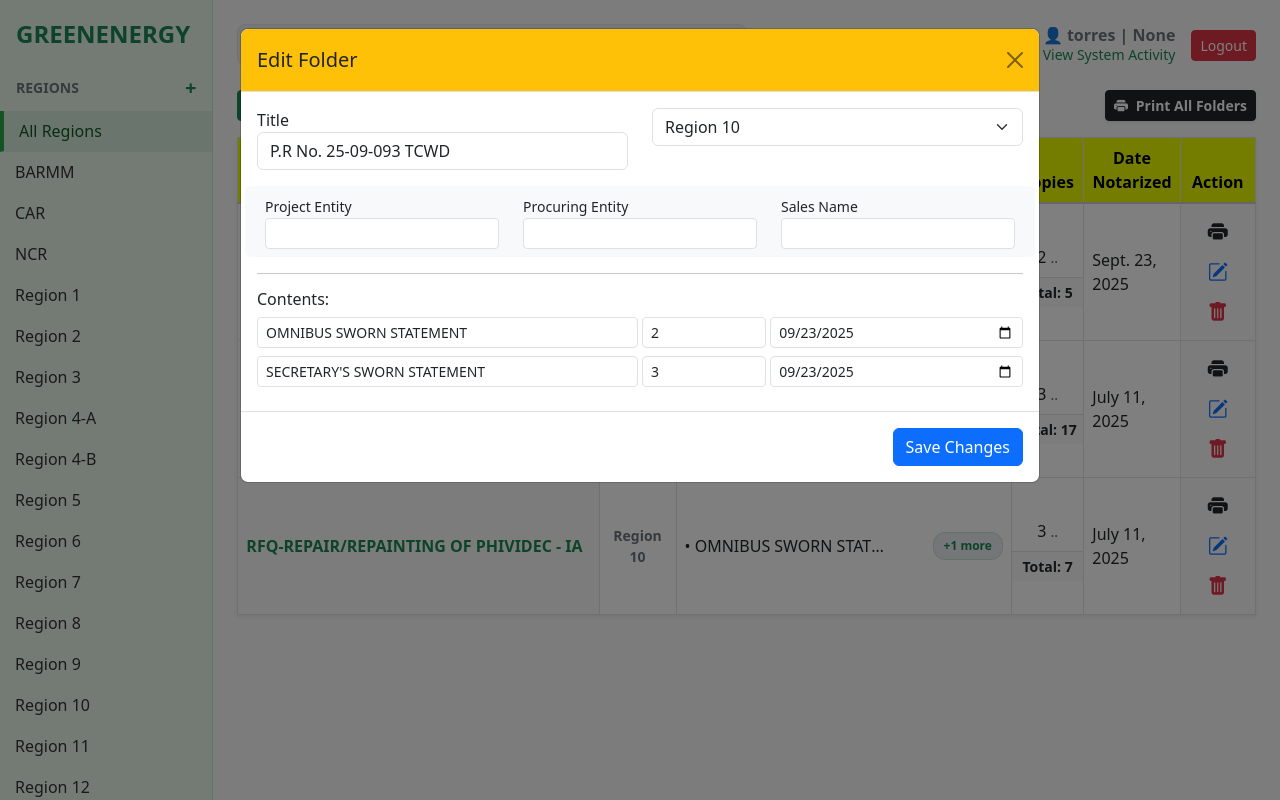
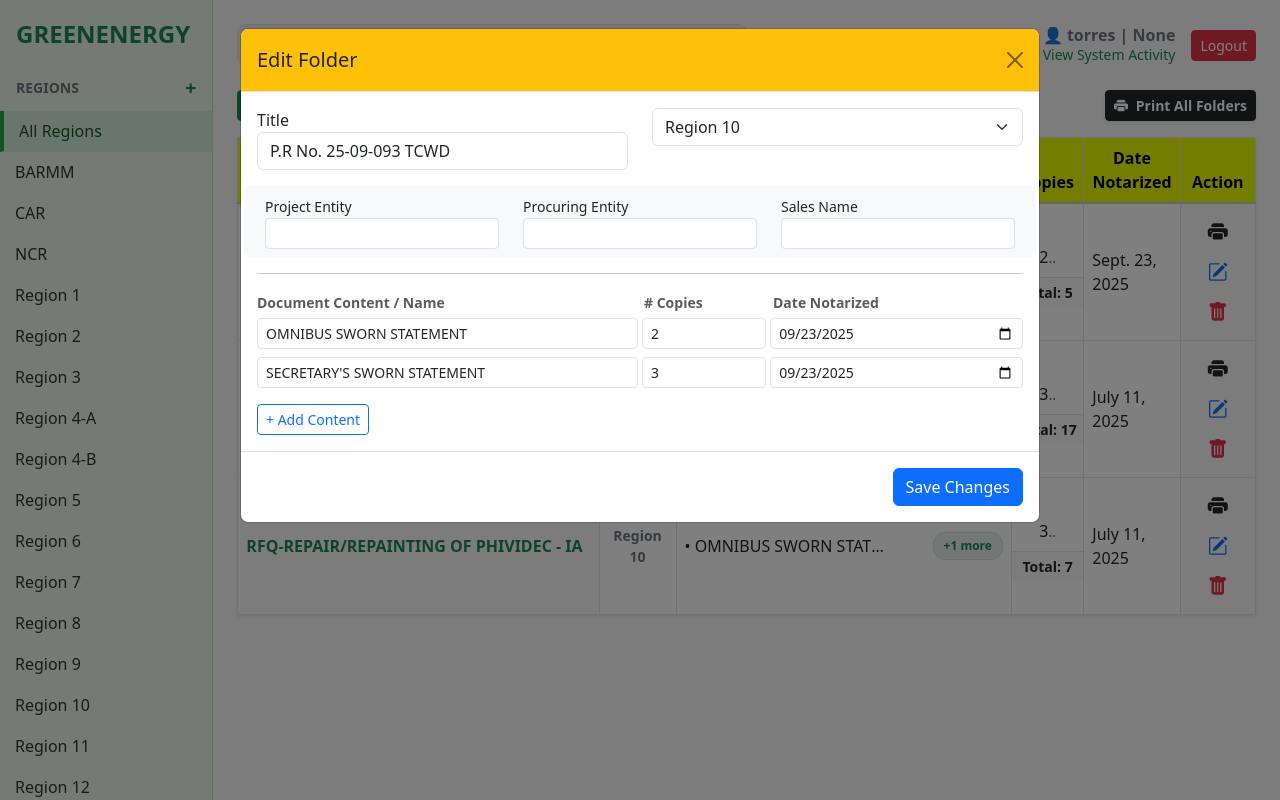
Before and after one commit to harbbengg/Greenergy, a Django app: page / in a window 1280 px wide, after a click that opens the changed part. Run offline with Django 5.2, Linux system fonts and the light colour scheme; a user stored in the database is signed in; data comes from the database, SQL or seed files in the repository; both versions use the stored data as it was after the commit; data that the repository does not hold is empty.

Commit message:
Added Add Content button to Edit Modal and fixed labels

```diff
--- a/core/templates/core/dashboard.html
+++ b/core/templates/core/dashboard.html
@@ -41,7 +41,6 @@
         .search-clear-btn { position: absolute; right: 15px; top: 50%; transform: translateY(-50%); cursor: pointer; color: #999; display: none; }
         .search-clear-btn:hover { color: #dc3545; }
 
-        /* ACTIVITY TIMELINE STYLES */
         .activity-item { border-left: 2px solid #198754; padding-left: 15px; margin-bottom: 15px; position: relative; }
         .activity-item::before { content: ''; position: absolute; left: -6px; top: 0; width: 10px; height: 10px; border-radius: 50%; background: #198754; }
         .activity-time { font-size: 0.75rem; color: #999; }
@@ -140,11 +139,7 @@
                                     {% endif %}
                                 </div>
                             </td>
-
-                            <td class="align-middle text-center small fw-bold text-secondary">
-                                {{ env.region.name }}
-                            </td>
-
+                            <td class="align-middle text-center small fw-bold text-secondary">{{ env.region.name }}</td>
                             <td class="p-2 align-middle">
                                 <div class="d-flex justify-content-between align-items-center w-100 position-relative">
                                     <span class="text-dark text-truncate me-2" style="max-width: 65%;">
@@ -172,23 +167,15 @@
                                     {% endif %}
                                 </div>
                             </td>
-
                             <td class="p-0 text-center align-middle">
                                 <div class="py-2">
-                                    {% if env.documents.first %}
-                                        {{ env.documents.first.num_pages }}
-                                        {% if env.documents.count > 1 %}<span class="text-muted small">..</span>{% endif %}
-                                    {% endif %}
+                                    {% if env.documents.first %}{{ env.documents.first.num_pages }}{% if env.documents.count > 1 %}<span class="text-muted small">..</span>{% endif %}{% endif %}
                                 </div>
                                 <div class="fw-bold bg-light small border-top py-1 w-100">Total: {{ env.total_pages }}</div>
                             </td>
-
                             <td class="align-middle">
-                                {% with env.documents.first as first_doc %}
-                                    {{ first_doc.date_notarized|default:"N/A" }}
-                                {% endwith %}
+                                {% with env.documents.first as first_doc %}{{ first_doc.date_notarized|default:"N/A" }}{% endwith %}
                             </td>
-
                             <td class="align-middle text-center bg-light">
                                 <button class="btn-icon text-dark" data-bs-toggle="modal" data-bs-target="#previewModal{{ env.id }}"><i class="bi bi-printer-fill fs-5"></i></button>
                                 <button class="btn-icon text-primary" data-bs-toggle="modal" data-bs-target="#editModal{{ env.id }}"><i class="bi bi-pencil-square fs-5"></i></button>
@@ -226,9 +213,7 @@
                 <p class="text-center text-muted">No recent activity recorded.</p>
                 {% endfor %}
             </div>
-            <div class="modal-footer">
-                <button type="button" class="btn btn-secondary btn-sm" data-bs-dismiss="modal">Close</button>
-            </div>
+            <div class="modal-footer"><button type="button" class="btn btn-secondary btn-sm" data-bs-dismiss="modal">Close</button></div>
         </div>
     </div>
 </div>
@@ -236,10 +221,7 @@
 <div class="modal fade" id="printAllModal" tabindex="-1">
     <div class="modal-dialog modal-xl">
         <div class="modal-content">
-            <div class="modal-header bg-dark text-white">
-                <h5 class="modal-title">Print All Folders ({{ envelopes|length }})</h5>
-                <button type="button" class="btn-close btn-close-white" data-bs-dismiss="modal"></button>
-            </div>
+            <div class="modal-header bg-dark text-white"><h5 class="modal-title">Print All Folders ({{ envelopes|length }})</h5><button type="button" class="btn-close btn-close-white" data-bs-dismiss="modal"></button></div>
             <div class="modal-body" style="max-height: 70vh; overflow-y: auto;">
                 <div id="printAllSection" class="bg-white">
                     {% for env in envelopes %}
@@ -266,10 +248,7 @@
                     {% endfor %}
                 </div>
             </div>
-            <div class="modal-footer justify-content-center">
-                <button type="button" class="btn btn-secondary" data-bs-dismiss="modal">Close</button>
-                <button type="button" class="btn btn-dark fw-bold px-5" onclick="printDiv('printAllSection')">🖨️ PRINT ALL FOLDERS</button>
-            </div>
+            <div class="modal-footer justify-content-center"><button type="button" class="btn btn-secondary" data-bs-dismiss="modal">Close</button><button type="button" class="btn btn-dark fw-bold px-5" onclick="printDiv('printAllSection')">🖨️ PRINT ALL FOLDERS</button></div>
         </div>
     </div>
 </div>
@@ -321,7 +300,13 @@
                     <div class="col-md-4"><label class="small">Sales Name</label><input type="text" name="sales_name" class="form-control form-control-sm" value="{{ env.sales_name|default:'' }}"></div>
                 </div>
                 <hr>
-                <h6>Contents:</h6>
+                <div class="row g-2 mb-1">
+                    <div class="col-6"><small class="text-muted fw-bold">Document Content / Name</small></div>
+                    <div class="col-2"><small class="text-muted fw-bold"># Copies</small></div>
+                    <div class="col-4"><small class="text-muted fw-bold">Date Notarized</small></div>
+                </div>
+
+                <div id="edit-content-rows-{{ env.id }}">
                     {% for doc in env.documents.all %}
                     <input type="hidden" name="doc_id[]" value="{{ doc.id }}">
                     <div class="row g-1 mb-2">
@@ -330,6 +315,8 @@
                         <div class="col-4"><input type="date" name="date[]" class="form-control form-control-sm" value="{{ doc.date_notarized|date:'Y-m-d' }}"></div>
                     </div>
                     {% endfor %}
+                </div>
+                <button type="button" class="btn btn-outline-primary btn-sm mt-2" onclick="addEditRow({{ env.id }})">+ Add Content</button>
             </div>
             <div class="modal-footer"><button type="submit" class="btn btn-primary">Save Changes</button></div>
         </form>
@@ -351,12 +338,8 @@
 <div class="modal fade" id="editRegionModal{{ region.id }}" tabindex="-1">
     <div class="modal-dialog modal-sm">
         <form action="{% url 'edit_region' region.id %}" method="post" class="modal-content">
-            {% csrf_token %}
-            <div class="modal-header bg-warning"><h5 class="modal-title">Edit Region</h5><button type="button" class="btn-close" data-bs-dismiss="modal"></button></div>
-            <div class="modal-body">
-                <label>Region Name</label>
-                <input type="text" name="region_name" class="form-control" value="{{ region.name }}" required>
-            </div>
+            {% csrf_token %}<div class="modal-header bg-warning"><h5 class="modal-title">Edit Region</h5><button type="button" class="btn-close" data-bs-dismiss="modal"></button></div>
+            <div class="modal-body"><label>Region Name</label><input type="text" name="region_name" class="form-control" value="{{ region.name }}" required></div>
             <div class="modal-footer"><button type="submit" class="btn btn-primary w-100">Save</button></div>
         </form>
     </div>
@@ -365,13 +348,8 @@
     <div class="modal-dialog modal-sm">
         <div class="modal-content">
             <div class="modal-header bg-danger text-white"><h5 class="modal-title">Delete Region?</h5><button type="button" class="btn-close btn-close-white" data-bs-dismiss="modal"></button></div>
-            <div class="modal-body text-center">
-                <p class="mb-0">Delete <strong>{{ region.name }}</strong>?</p>
-                <small class="text-danger d-block mt-2">Warning: This will delete ALL folders inside this region!</small>
-            </div>
-            <div class="modal-footer justify-content-center">
-                <a href="{% url 'delete_region' region.id %}" class="btn btn-danger w-100">Yes, Delete Region</a>
-            </div>
+            <div class="modal-body text-center"><p class="mb-0">Delete <strong>{{ region.name }}</strong>?</p><small class="text-danger d-block mt-2">Warning: This will delete ALL folders inside this region!</small></div>
+            <div class="modal-footer justify-content-center"><a href="{% url 'delete_region' region.id %}" class="btn btn-danger w-100">Yes, Delete Region</a></div>
         </div>
     </div>
 </div>
@@ -384,29 +362,12 @@
             <input type="hidden" name="add_envelope" value="true">
             <div class="modal-header bg-success text-white"><h5 class="modal-title">Create New Folder</h5><button type="button" class="btn-close btn-close-white" data-bs-dismiss="modal"></button></div>
             <div class="modal-body">
-                <div class="row mb-3">
-                    <div class="col-md-6"><label class="fw-bold">Folder Title</label><input type="text" name="title" class="form-control" placeholder="Main Title" required></div>
-                    <div class="col-md-6"><label class="fw-bold">Region</label><select name="region_id" class="form-select" required><option value="">-- Region --</option>{% for region in regions %}<option value="{{ region.id }}">{{ region.name }}</option>{% endfor %}</select></div>
-                </div>
-                <div class="row mb-3 bg-light p-2 rounded">
-                    <div class="col-md-4"><label class="small text-muted">Project Entity</label><input type="text" name="project_entity" class="form-control form-control-sm"></div>
-                    <div class="col-md-4"><label class="small text-muted">Procuring Entity</label><input type="text" name="procuring_entity" class="form-control form-control-sm"></div>
-                    <div class="col-md-4"><label class="small text-muted">Sales Name</label><input type="text" name="sales_name" class="form-control form-control-sm"></div>
-                </div>
+                <div class="row mb-3"><div class="col-md-6"><label class="fw-bold">Folder Title</label><input type="text" name="title" class="form-control" placeholder="Main Title" required></div><div class="col-md-6"><label class="fw-bold">Region</label><select name="region_id" class="form-select" required><option value="">-- Region --</option>{% for region in regions %}<option value="{{ region.id }}">{{ region.name }}</option>{% endfor %}</select></div></div>
+                <div class="row mb-3 bg-light p-2 rounded"><div class="col-md-4"><label class="small text-muted">Project Entity</label><input type="text" name="project_entity" class="form-control form-control-sm"></div><div class="col-md-4"><label class="small text-muted">Procuring Entity</label><input type="text" name="procuring_entity" class="form-control form-control-sm"></div><div class="col-md-4"><label class="small text-muted">Sales Name</label><input type="text" name="sales_name" class="form-control form-control-sm"></div></div>
                 <hr>
-
-                <div class="row g-2 mb-1">
-                    <div class="col-md-6"><small class="text-muted fw-bold">Document Content / Name</small></div>
-                    <div class="col-md-2"><small class="text-muted fw-bold"># Copies</small></div>
-                    <div class="col-md-4"><small class="text-muted fw-bold">Date Notarized</small></div>
-                </div>
-
+                <div class="row g-2 mb-1"><div class="col-md-6"><small class="text-muted fw-bold">Document Content / Name</small></div><div class="col-md-2"><small class="text-muted fw-bold"># Copies</small></div><div class="col-md-4"><small class="text-muted fw-bold">Date Notarized</small></div></div>
                 <div id="content-rows">
-                    <div class="row g-2 mb-2 content-row">
-                        <div class="col-md-6"><input type="text" name="context[]" class="form-control" placeholder="Description" required></div>
-                        <div class="col-md-2"><input type="number" name="pages[]" class="form-control" placeholder="1" value="1"></div>
-                        <div class="col-md-4"><input type="date" name="date[]" class="form-control"></div>
-                    </div>
+                    <div class="row g-2 mb-2 content-row"><div class="col-md-6"><input type="text" name="context[]" class="form-control" placeholder="Description" required></div><div class="col-md-2"><input type="number" name="pages[]" class="form-control" placeholder="1" value="1"></div><div class="col-md-4"><input type="date" name="date[]" class="form-control"></div></div>
                 </div>
                 <button type="button" class="btn btn-outline-success btn-sm mt-2" onclick="addRow()">+ Add Content</button>
             </div>
@@ -429,6 +390,7 @@
 
 <script src="https://cdn.jsdelivr.net/npm/bootstrap@5.3.0/dist/js/bootstrap.bundle.min.js"></script>
 <script>
+    // Add Row for Create Modal
     function addRow() {
         var container = document.getElementById('content-rows');
         var newRow = document.createElement('div');
@@ -437,29 +399,28 @@
         container.appendChild(newRow);
     }
 
-    // Updated Logic: Close all other popups when one is opened
-    function closeAllPopups() {
-        document.querySelectorAll('.content-popup').forEach(el => el.style.display = 'none');
+    // Add Row for Edit Modal (New Function)
+    function addEditRow(envId) {
+        var container = document.getElementById('edit-content-rows-' + envId);
+        var newRow = document.createElement('div');
+        newRow.className = 'row g-1 mb-2';
+        // Note: value="0" for doc_id tells backend this is a NEW row
+        newRow.innerHTML = `<input type="hidden" name="doc_id[]" value="0"><div class="col-6"><input type="text" name="context[]" class="form-control form-control-sm" placeholder="New Content"></div><div class="col-2"><input type="number" name="pages[]" class="form-control form-control-sm" placeholder="1"></div><div class="col-4"><input type="date" name="date[]" class="form-control form-control-sm"></div>`;
+        container.appendChild(newRow);
     }
 
+    function closeAllPopups() { document.querySelectorAll('.content-popup').forEach(el => el.style.display = 'none'); }
+
     function togglePopup(popupId, event) {
-        event.stopPropagation(); // Stop click from reaching the window listener
-
+        event.stopPropagation();
         var popup = document.getElementById(popupId);
         var isVisible = popup.style.display === 'block';
-
-        closeAllPopups(); // Close others first
-
-        if (!isVisible) {
-            popup.style.display = 'block';
-        }
+        closeAllPopups();
+        if (!isVisible) { popup.style.display = 'block'; }
     }
 
-    // Close popups when clicking anywhere else on the screen
     window.addEventListener('click', function(e) {
-        if (!e.target.closest('.more-badge-container')) {
-            closeAllPopups();
-        }
+        if (!e.target.closest('.more-badge-container')) { closeAllPopups(); }
     });
 
     function printDiv(divId) {
@@ -471,7 +432,6 @@
         location.reload();
     }
 
-    // --- LIVE SEARCH LOGIC ---
     const searchInput = document.getElementById('searchInput');
     const clearBtn = document.getElementById('clearSearchBtn');
     const tableContainer = document.getElementById('tableContainer');
--- a/core/views.py
+++ b/core/views.py
@@ -1,15 +1,13 @@
 import re
 from django.shortcuts import render, redirect, get_object_or_404
 from django.contrib.auth.decorators import login_required
-from django.db.models import Q, Max
-from .models import Region, Envelope, Document, AuditLog # <--- Added AuditLog
+from django.db.models import Q, Max, F
+from .models import Region, Envelope, Document, AuditLog
 from .forms import CustomSignupForm
 
-# --- Helper Function for Logging ---
 def log_activity(user, action, details):
     AuditLog.objects.create(user=user, action=action, details=details)
 
-# --- Signup View ---
 def signup_view(request):
     if request.method == 'POST':
         form = CustomSignupForm(request.POST)
@@ -20,7 +18,6 @@ def signup_view(request):
         form = CustomSignupForm()
     return render(request, 'registration/signup.html', {'form': form})
 
-# --- Main Dashboard ---
 @login_required
 def dashboard(request):
     # 1. Auto-Populate Regions
@@ -36,7 +33,7 @@ def dashboard(request):
         for reg_name in ph_regions:
             Region.objects.create(name=reg_name)
 
-    # 2. Fetch Regions (Sorted)
+    # 2. Fetch Regions (Sorted Natural)
     regions_queryset = Region.objects.all()
     regions = sorted(
         regions_queryset,
@@ -45,16 +42,14 @@ def dashboard(request):
 
     selected_region_id = request.GET.get('region')
 
-    # 3. Fetch Envelopes & SORTING LOGIC
-    # We annotate 'latest_doc_date' to sort by the most recent document inside the folder
+    # 3. SORTING LOGIC (Newest Date First, Empty Dates Last)
     envelopes = Envelope.objects.annotate(
         latest_doc_date=Max('documents__date_notarized')
     ).prefetch_related('documents')
 
-    # Apply Sorting: Latest date first. If no date, put it last.
-    envelopes = envelopes.order_by('-latest_doc_date', '-id')
+    # F('latest_doc_date').desc(nulls_last=True) ensures folders with NO date go to the bottom
+    envelopes = envelopes.order_by(F('latest_doc_date').desc(nulls_last=True), '-id')
 
-    # Filter by Region
     if selected_region_id:
         envelopes = envelopes.filter(region_id=selected_region_id)
 
@@ -114,7 +109,6 @@ def dashboard(request):
     for env in envelopes:
         env.total_pages = sum(doc.num_pages for doc in env.documents.all())
 
-    # 4. Fetch Audit Logs (Last 20 activities)
     recent_activity = AuditLog.objects.select_related('user').order_by('-timestamp')[:20]
 
     context = {
@@ -122,11 +116,10 @@ def dashboard(request):
         'envelopes': envelopes,
         'selected_region_id': int(selected_region_id) if selected_region_id else None,
         'user': request.user,
-        'recent_activity': recent_activity # Pass logs to template
+        'recent_activity': recent_activity
     }
     return render(request, 'core/dashboard.html', context)
 
-# --- Actions with Logging ---
 @login_required
 def delete_envelope(request, id):
     envelope = get_object_or_404(Envelope, id=id)
@@ -141,6 +134,7 @@ def edit_envelope(request, id):
         envelope = get_object_or_404(Envelope, id=id)
         old_title = envelope.title
 
+        # Update Main Info
         envelope.title = request.POST.get('title')
         envelope.region_id = request.POST.get('region_id')
         envelope.project_entity = request.POST.get('project_entity')
@@ -148,20 +142,42 @@ def edit_envelope(request, id):
         envelope.sales_name = request.POST.get('sales_name')
         envelope.save()
 
-        # Simple doc update logic (clearing old docs or complex mapping is better, but keeping simple for now)
+        # Update/Create Documents
+        # In HTML, we ensure every row sends a doc_id.
+        # Existing rows send their ID. New rows send "0" or "".
         doc_ids = request.POST.getlist('doc_id[]')
         contexts = request.POST.getlist('context[]')
         pages = request.POST.getlist('pages[]')
         dates = request.POST.getlist('date[]')
 
-        for i, doc_id in enumerate(doc_ids):
-            if i < len(contexts):
-                doc = Document.objects.get(id=doc_id)
-                doc.content_context = contexts[i]
-                doc.num_pages = int(pages[i]) if pages[i] else 0
-                raw_date = dates[i]
-                doc.date_notarized = raw_date if raw_date.strip() != '' else None
-                doc.save()
+        # We loop through 'contexts' because that determines how many rows there are
+        for i in range(len(contexts)):
+            if not contexts[i]: continue # Skip empty rows
+
+            current_id = doc_ids[i] if i < len(doc_ids) else None
+
+            raw_date = dates[i]
+            final_date = raw_date if raw_date.strip() != '' else None
+            num_pages = int(pages[i]) if pages[i] else 0
+
+            if current_id and current_id != "0" and current_id != "":
+                # Update Existing
+                try:
+                    doc = Document.objects.get(id=current_id)
+                    doc.content_context = contexts[i]
+                    doc.num_pages = num_pages
+                    doc.date_notarized = final_date
+                    doc.save()
+                except Document.DoesNotExist:
+                    pass
+            else:
+                # Create New
+                Document.objects.create(
+                    envelope=envelope,
+                    content_context=contexts[i],
+                    num_pages=num_pages,
+                    date_notarized=final_date
+                )
 
         log_activity(request.user, "Edited Folder", f"Updated folder: {old_title}")
         return redirect('dashboard')
```
Also changed, not shown: db.sqlite3. Lines whose indentation alone changed are shown as unchanged.
